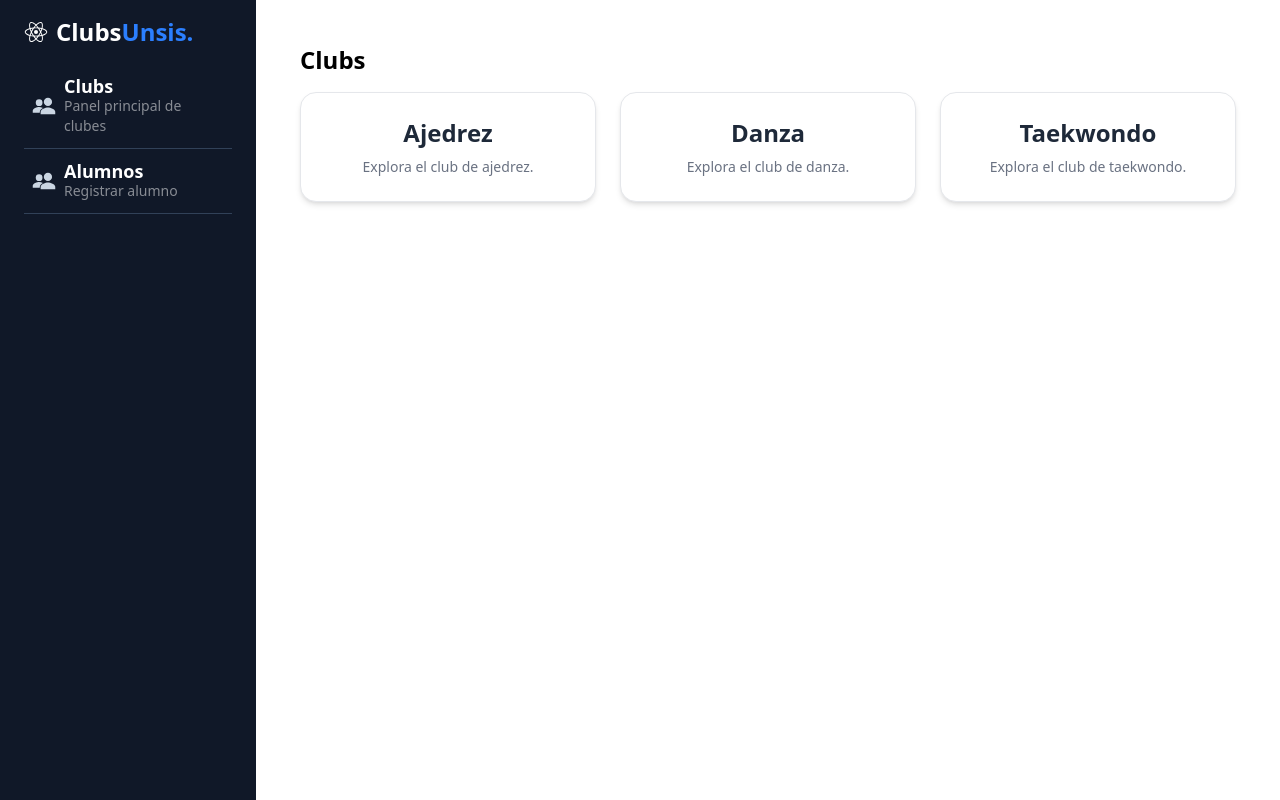
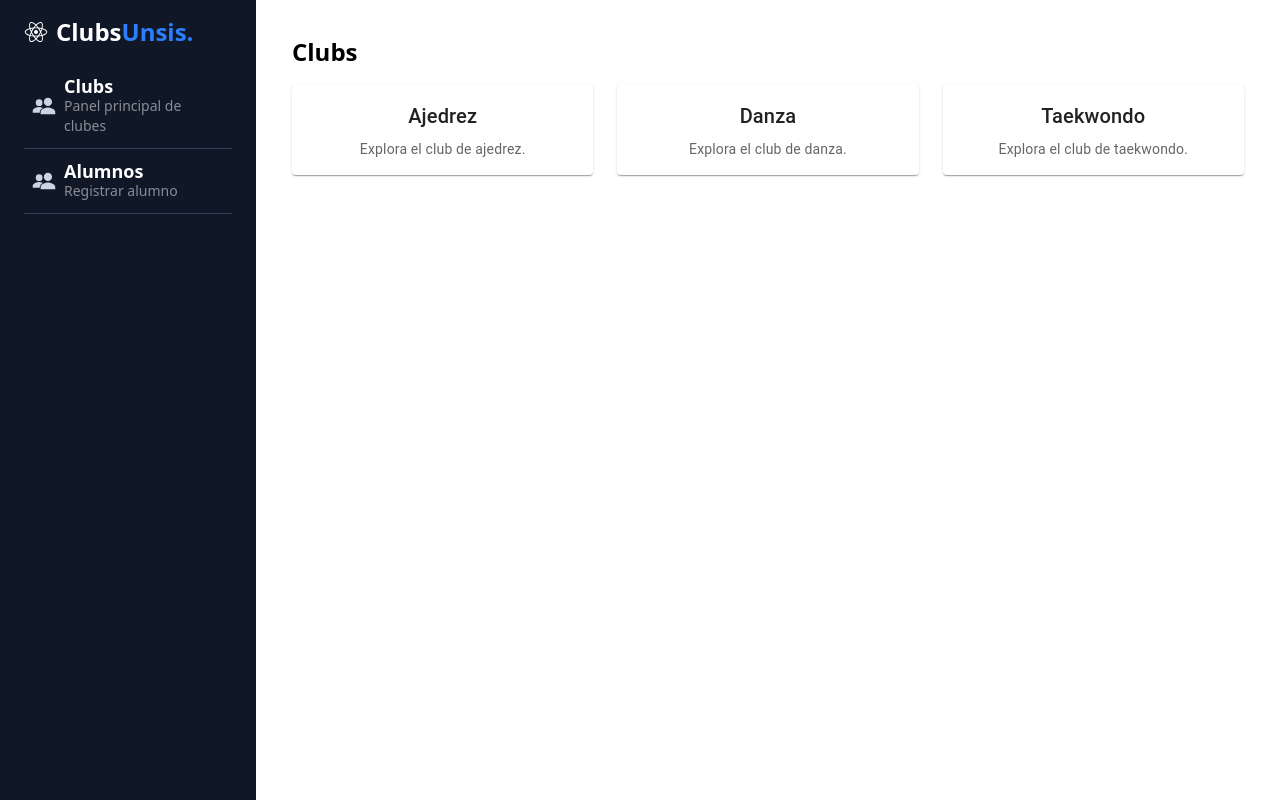
Before and after one commit to ElioenaiJs/clubs-unsis, a React (Vite) app: page /clubs-unsis/clubs in a window 1280 px wide. Built offline with nearby package versions, Linux system fonts and the light colour scheme; no server answers.

Commit message:
feat: Refactor ClubsPage to use Material-UI components for improved layout and interactivity

```diff
--- a/src/pages/ClubsPage.tsx
+++ b/src/pages/ClubsPage.tsx
@@ -1,3 +1,10 @@
+import {
+  Box,
+  Card,
+  CardActionArea,
+  CardContent,
+  Typography,
+} from "@mui/material";
 import { useNavigate } from "react-router-dom";
 
 interface ClubData {
@@ -11,26 +18,50 @@ export function ClubsPage() {
   const clubsData: ClubData[] = [
     { id: "ajedrez", nombre: "Ajedrez" },
     { id: "danza", nombre: "Danza" },
-    { id: "taekwondo", nombre: "Taekwondo" }
+    { id: "taekwondo", nombre: "Taekwondo" },
   ];
 
   return (
-    <div className="p-6 max-w-7xl mx-auto">
+    <div className="p-4">
       <h1 className="text-2xl font-bold mb-4">Clubs</h1>
-
-      <div className="grid gap-6 sm:grid-cols-2 md:grid-cols-3">
+      <Box
+        sx={{
+          display: "grid",
+          gridTemplateColumns: {
+            xs: "1fr", // 1 columna en pantallas pequeñas
+            sm: "1fr 1fr", // 2 columnas en sm
+            md: "1fr 1fr 1fr", // 3 columnas en md
+          },
+          gap: 3,
+        }}
+      >
         {clubsData.map((club) => (
-          <div
+          <Card
             key={club.id}
-            className="bg-white border border-gray-200 rounded-2xl p-6 shadow-md hover:shadow-xl hover:scale-[1.02] transition-all duration-300 cursor-pointer text-center"
+            sx={{
+              borderRadius: 1,
+              transition: "transform 0.3s, box-shadow 0.3s",
+              "&:hover": {
+                boxShadow: 6,
+                transform: "scale(1.02)",
+                cursor: "pointer",
+              },
+            }}
             onClick={() => navigate(`/clubs-unsis/club/${club.id}`)}
           >
-            <h2 className="text-2xl font-semibold text-gray-800 mb-2">{club.nombre}</h2>
-            <p className="text-gray-500 text-sm">Explora el club de {club.nombre.toLowerCase()}.</p>
-          </div>
+            <CardActionArea>
+              <CardContent sx={{ textAlign: "center" }}>
+                <Typography variant="h6" color="text.primary" gutterBottom>
+                  {club.nombre}
+                </Typography>
+                <Typography variant="body2" color="text.secondary">
+                  Explora el club de {club.nombre.toLowerCase()}.
+                </Typography>
+              </CardContent>
+            </CardActionArea>
+          </Card>
         ))}
-      </div>
+      </Box>
     </div>
   );
-
 }
```
